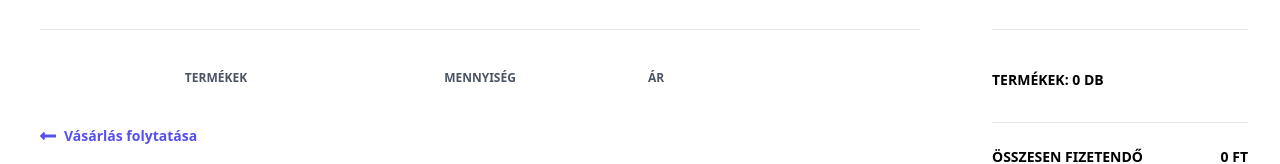
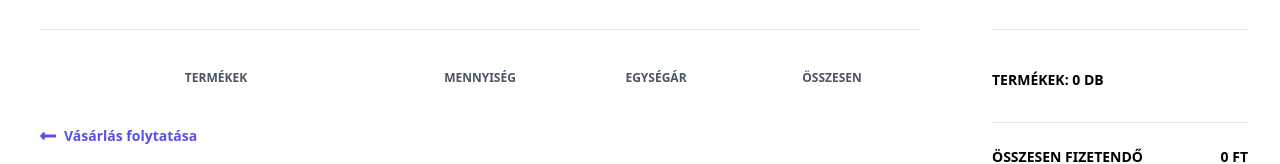
Before and after one commit to SinkoAbel/webshop, a React (Create React App) app in the folder client/: page /cart in a window 1280 px wide. Shown: the part 259-423 px from the top of the page. Built offline with nearby package versions, Linux system fonts and the light colour scheme.

Commit message:
Added unity price and total price for a single product regarding the order quantity.

```diff
--- a/client/src/components/elements/CartSummary.jsx
+++ b/client/src/components/elements/CartSummary.jsx
@@ -31,7 +31,8 @@ const CartSummary = (props) => {
                         <div className="flex mt-10 mb-5">
                             <h3 className="font-semibold text-gray-600 text-xs uppercase w-2/5">Termékek</h3>
                             <h3 className="font-semibold text-center text-gray-600 text-xs uppercase w-1/5 text-center">Mennyiség</h3>
-                            <h3 className="font-semibold text-center text-gray-600 text-xs uppercase w-1/5 text-center">Ár</h3>
+                            <h3 className="font-semibold text-center text-gray-600 text-xs uppercase w-1/5 text-center">EgységÁr</h3>
+                            <h3 className="font-semibold text-center text-gray-600 text-xs uppercase w-1/5 text-center">Összesen</h3>
                         </div>
 
 
@@ -70,6 +71,7 @@ const CartSummary = (props) => {
                                            </svg>
                                        </div>
                                        <span className="text-center w-1/5 font-semibold text-sm">{item.price} Ft</span>
+                                       <span className="text-center w-1/5 font-semibold text-sm">{item.price * quantity[index]} Ft</span>
                                    </div>
 
                                ) ;
```
